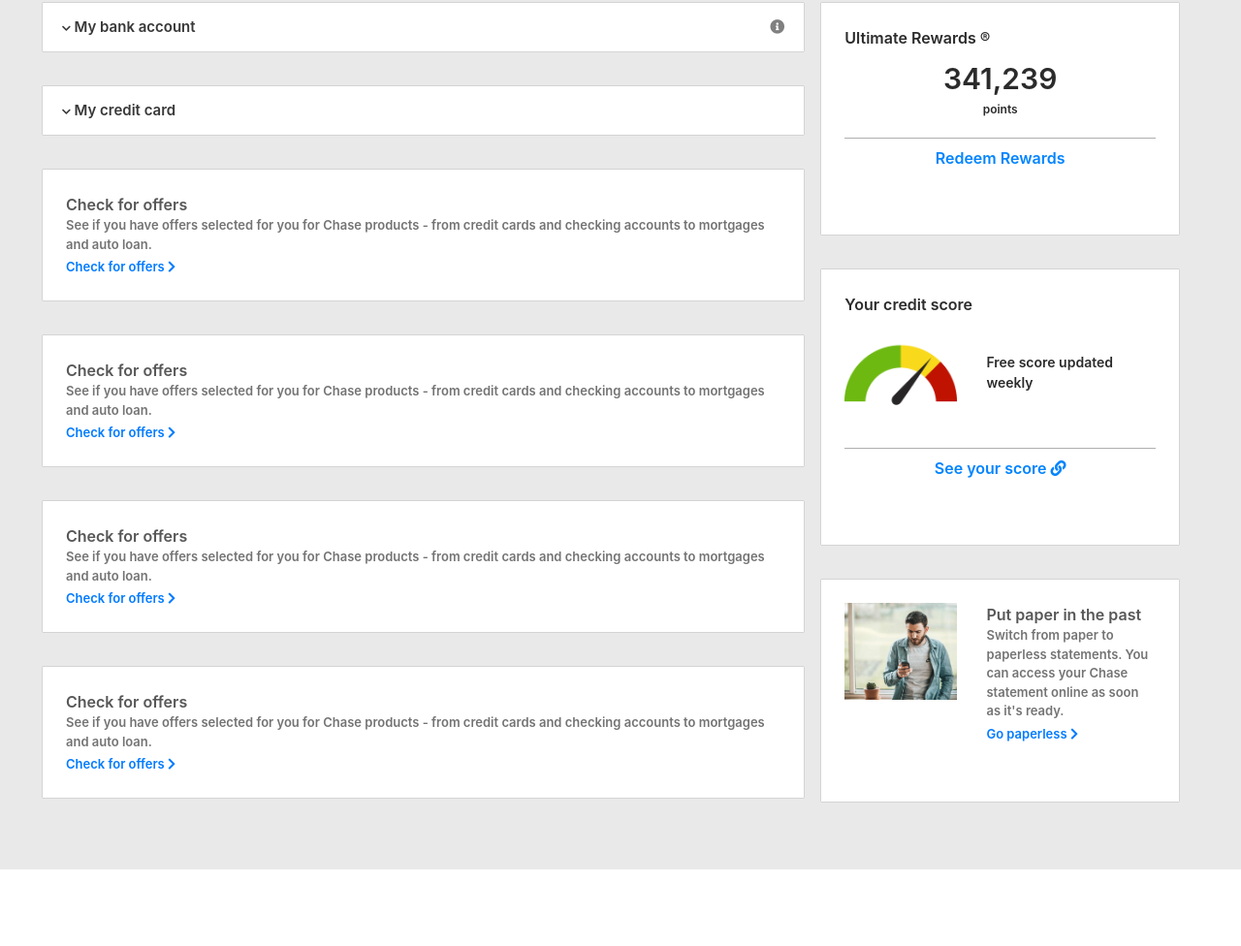
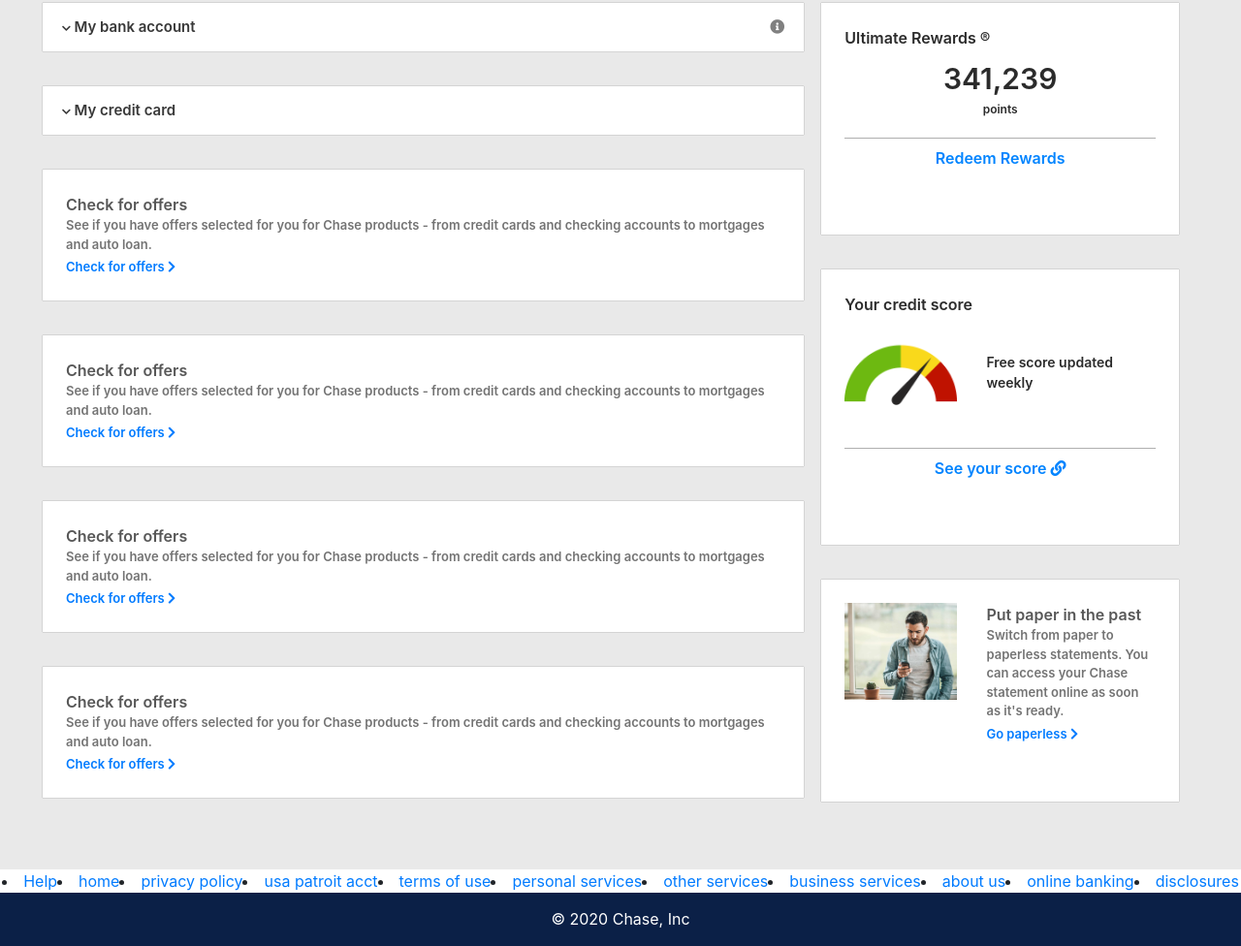
Before and after one commit to Dimeygee/login-dash, a plain HTML site: page dash.html in a window 1280 px wide. Shown: the part 216-1192 px from the top of the page at 97% size. Before the commit the page ends 1113 px from the top, so only its background shows below. Drawn offline with Linux system fonts and the light colour scheme; a script that the page names is missing.

Commit message:
Update dash.html
added footer to the dashboard page

```diff
--- a/dash.html
+++ b/dash.html
@@ -219,6 +219,26 @@
             </div>
         </div>
     </div>
+    <div class='footer'>
+        <div class='row d-flex justify-content-center footer_grid' >
+            <li><a href="#">Help</a></li>
+            <li><a href="#">home</a></li>
+            <li><a href="#">privacy policy</a></li>
+            <li><a href="#">usa patroit acct</a></li>
+            <li><a href="#">terms of use</a></li>
+            <li><a href="#">personal services</a></li>
+            <li><a href="#">other services</a></li>
+            <li><a href="#">business services</a></li>
+            <li><a href="#">about us</a></li>
+            <li><a href="#">online banking </a></li>
+            <li><a href="#">disclosures</a></li>
+        </div>
+        <div class='row'>
+            <div class='col-12 d-flex justify-content-center' style='background-color:rgb(11, 32, 71);'>
+                <p style='color:white; margin-top:15px;'>&copy; 2020 Chase, Inc</p>
+            </div>
+        </div>
+    </div>
     <script src="jq/jquery-3.5.1.min.js"></script>
     <script src="js/bootstrap.min.js"></script>
     <script src="js/function.js"></script>
```
